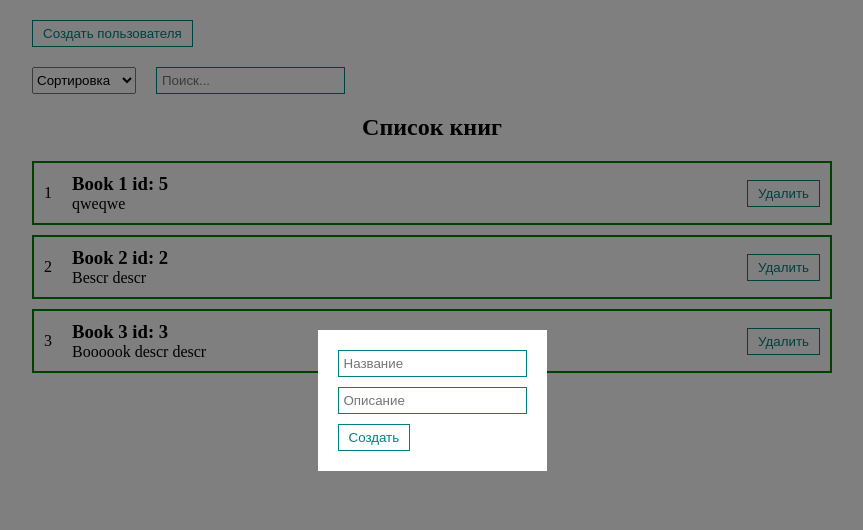
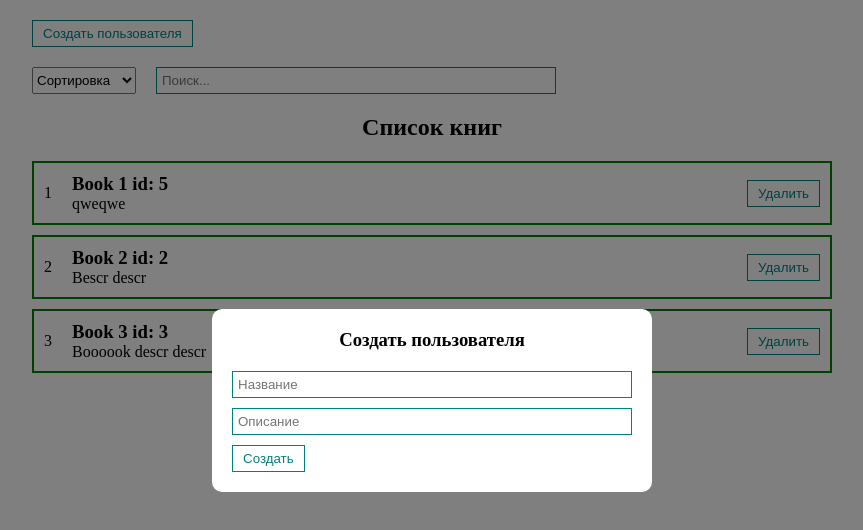
Before and after one commit to D1n8/library, a React (Create React App) app: page / in a window 1280 px wide. Both pictures are taken after a click on the button "Создать пользователя". Shown: the top 530 px of the page, without its empty margins (208-1071 px from the left). Built offline with nearby package versions, Linux system fonts and the light colour scheme.

Commit message:
update styles

```diff
--- a/src/components/BooksForm.tsx
+++ b/src/components/BooksForm.tsx
@@ -21,9 +21,10 @@ function BooksForm({ create }: BooksFormProps) {
     };
 
     return (
+        <>
+            <h3 style={{marginBottom: "20px", textAlign: 'center'}}>Создать пользователя</h3>
             <form className="form" onSubmit={addBook}>
                 <MyInput
-                style={{ width: '100%' }}
                     required
                     placeholder="Название"
                     value={book.name}
@@ -33,7 +34,6 @@ function BooksForm({ create }: BooksFormProps) {
                 />
 
                 <MyInput
-                style={{ width: '100%' }}
                     required
                     placeholder="Описание"
                     value={book.descr}
@@ -44,6 +44,7 @@ function BooksForm({ create }: BooksFormProps) {
 
                 <MyButton type="submit">Создать</MyButton>
             </form>
+        </>
     );
 }
 
--- a/src/components/UI/input/MyInput.module.css
+++ b/src/components/UI/input/MyInput.module.css
@@ -1,4 +1,5 @@
 .myInput{
+    width: 400px;
     padding: 5px;
     border: 1px solid teal;
     color: teal;
--- a/src/components/UI/modal/MyModal.module.css
+++ b/src/components/UI/modal/MyModal.module.css
@@ -11,6 +11,7 @@
 .myMdlContent{
     padding: 20px;
     background-color: white;
+    border-radius: 10px;
 }
 
 .myMdl.active{
```
Lines whose indentation alone changed are shown as unchanged.
